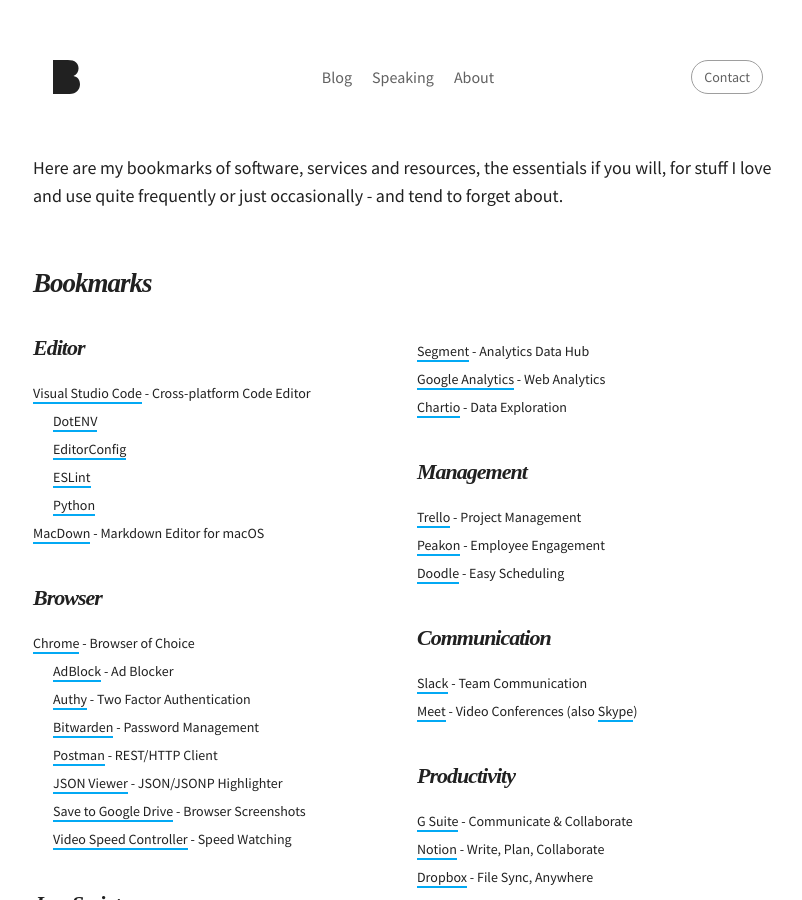
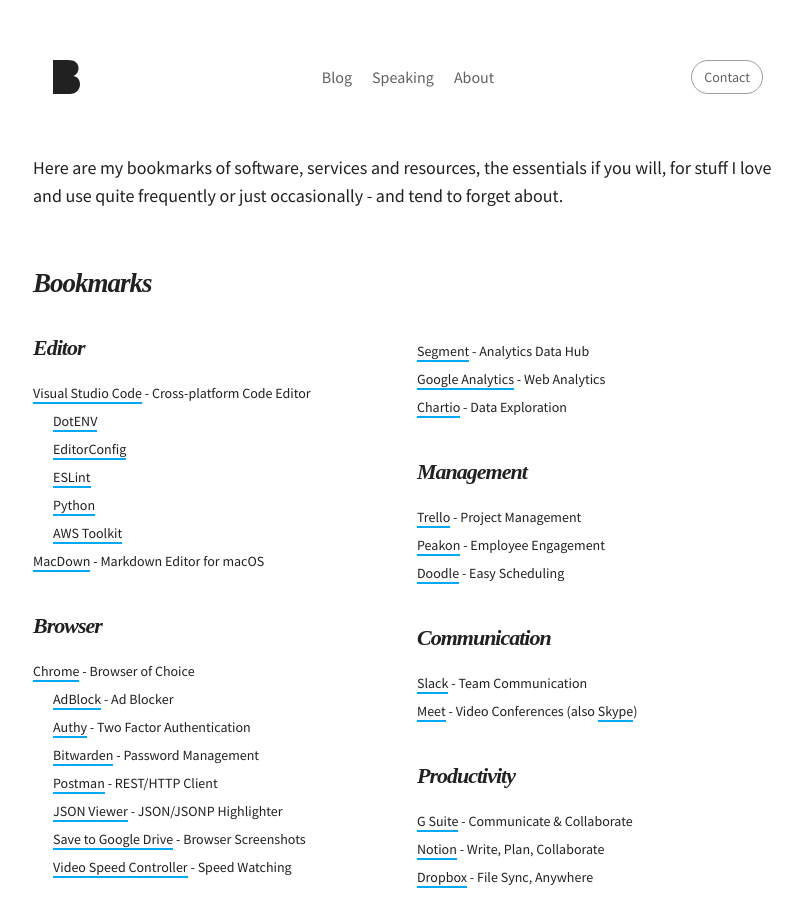
Before and after one commit to martinbuberl/martinbuberl.github.io, a Jekyll site: the page built from docs/resources.md, in a window 1280 px wide and 900 px high. Shown: the whole window, without its empty margins (232-1034 px from the left). Built offline with Jekyll 4.4.1, drawn with Linux system fonts in a browser that asks for light colours; nearby versions of some CDN libraries; some web fonts are replaced.

Commit message:
Added AWS Toolkit

```diff
--- a/docs/resources.md
+++ b/docs/resources.md
@@ -19,6 +19,7 @@ Here are my bookmarks of software, services and resources, the essentials if you
           <li><a target="_blank" href="https://marketplace.visualstudio.com/items?itemName=EditorConfig.EditorConfig">EditorConfig</a></li>
           <li><a target="_blank" href="https://marketplace.visualstudio.com/items?itemName=dbaeumer.vscode-eslint">ESLint</a></li>
           <li><a target="_blank" href="https://marketplace.visualstudio.com/items?itemName=ms-python.python">Python</a></li>
+          <li><a target="_blank" href="https://marketplace.visualstudio.com/items?itemName=AmazonWebServices.aws-toolkit-vscode">AWS Toolkit</a></li>
         </ul>
       </li>
       <li><a target="_blank" href="https://macdown.uranusjr.com/">MacDown</a> - Markdown Editor for macOS</li>
```
